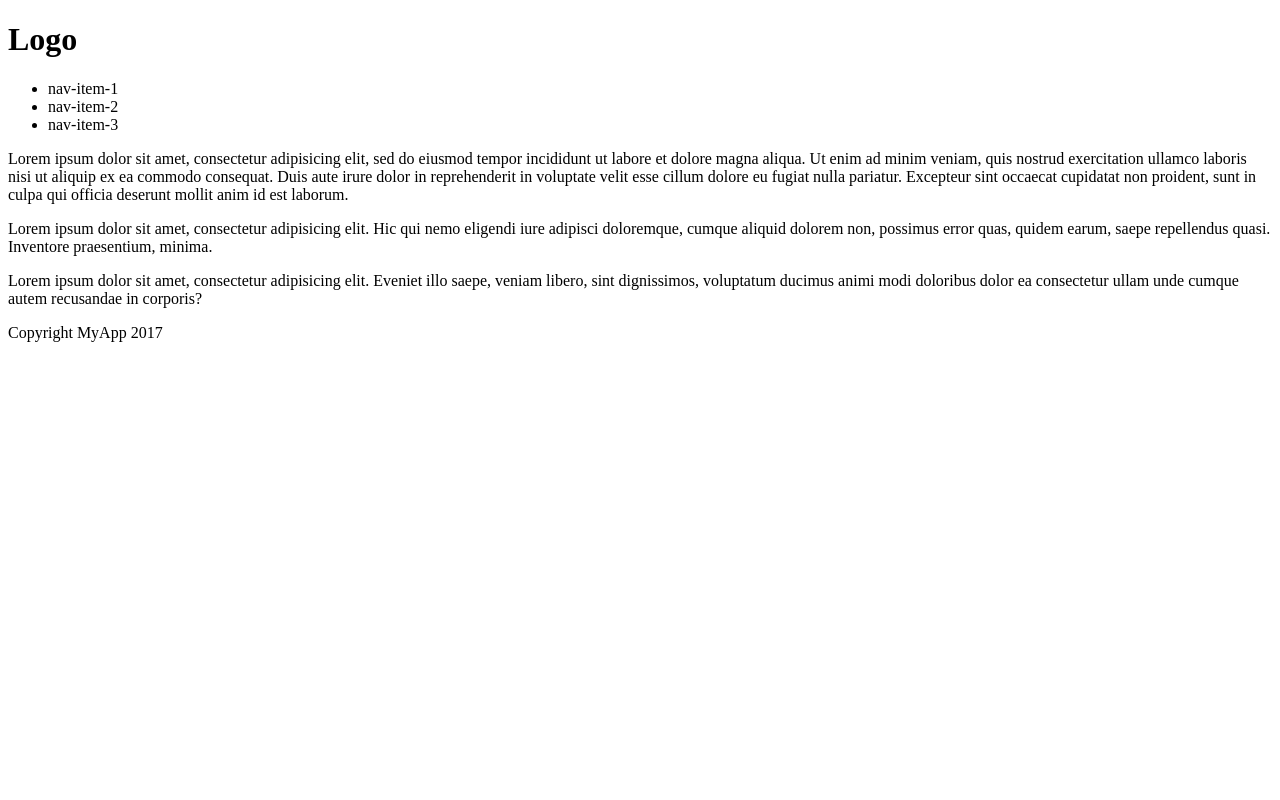
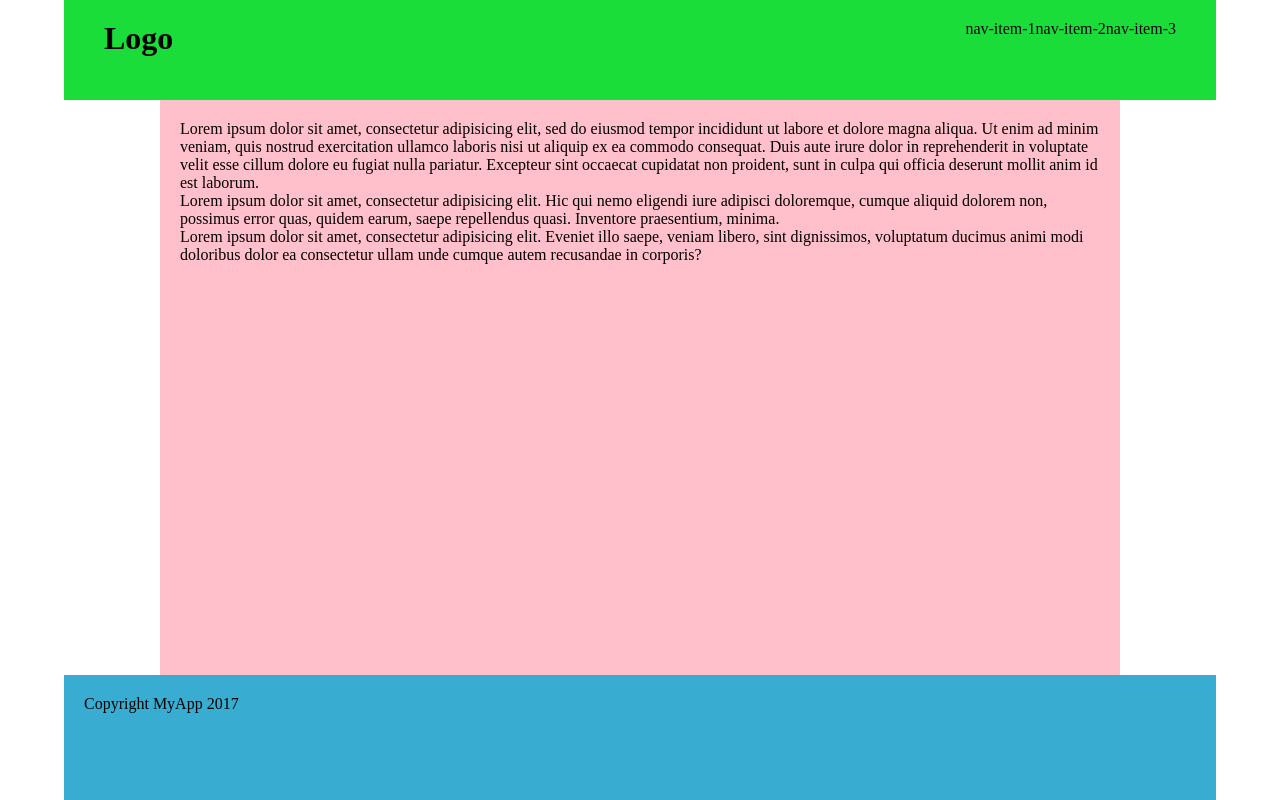
Before and after one commit to WeCanCodeIT/javascript-example-project, a plain HTML site: page index.html in a window 1280 px wide. Drawn offline with Linux system fonts and the light colour scheme.

Commit message:
Finish layout for example

```diff
--- a/css/layout.css
+++ b/css/layout.css
@@ -0,0 +1,43 @@
+* {
+	box-sizing: border-box;
+	margin: 0;
+	padding: 0;
+}
+footer {
+	background-color: #39add1;
+	display: flex;
+	grid-column: 1 / -1;
+	padding: 20px;
+}
+header {
+	background-color: #1add39;
+	display: flex;
+	justify-content: space-between;
+	grid-column: 1 / -1;
+	padding: 20px;
+}
+header h1 {
+	margin-left: 20px;
+}
+header nav {
+	margin-right: 20px;
+}
+header nav ul {
+	display: flex;
+	list-style-type: none;
+}
+main {
+	background-color: pink;
+	grid-column: 2 / -2;
+	padding: 20px;
+}
+
+.container {
+	display: grid;
+	grid-template-columns: repeat(12, 1fr);
+	grid-template-rows: 100px auto 125px;
+	min-height: 100vh;
+	margin: 0 auto;
+	max-width: 1200px;
+	width: 90%;
+}
--- a/index.html
+++ b/index.html
@@ -5,6 +5,7 @@
     <meta name="viewport" content="width=device-width, initial-scale=1.0">
     <meta http-equiv="X-UA-Compatible" content="ie=edge">
     <title>JS exercise</title>
+    <link rel="stylesheet" href="./css/layout.css">
     <link rel="stylesheet" href="./css/style.css">
 </head>
 <body>
```
